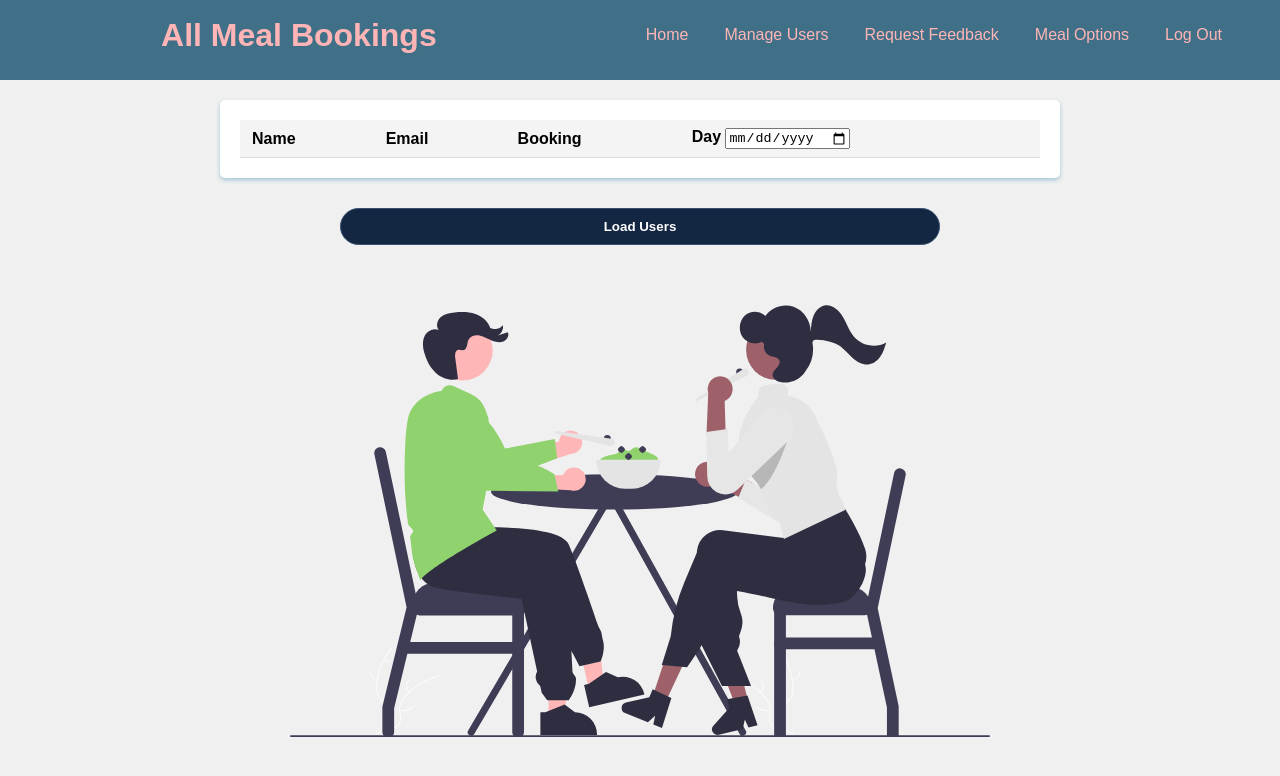
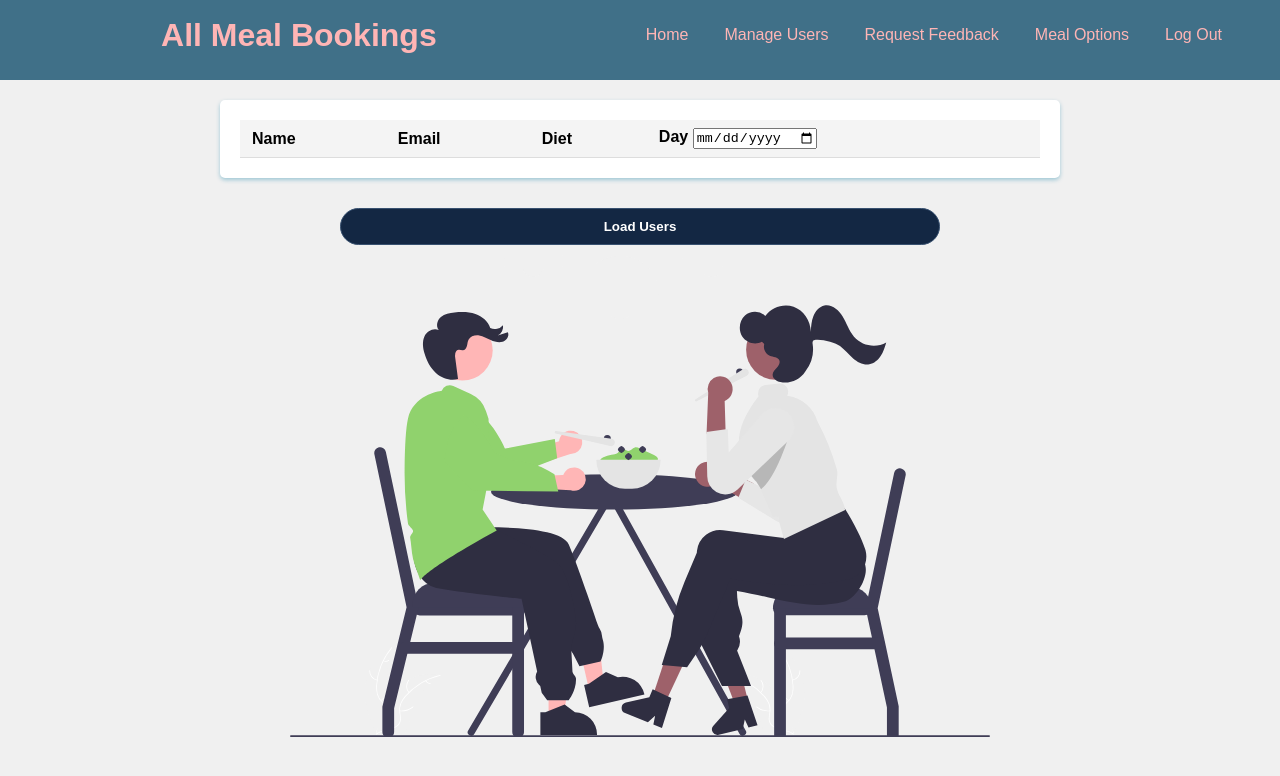
Before and after one commit to LunarrPhase/Staff-Relations-Managment, a website with bundled scripts: page src/all-meal-bookings.html in a window 1280 px wide. Built offline with nearby package versions, Linux system fonts and the light colour scheme; some icons are missing.

Commit message:
changed booking th to diet th

```diff
--- a/src/all-meal-bookings.html
+++ b/src/all-meal-bookings.html
@@ -41,7 +41,7 @@
                     <tr>
                         <th>Name</th>
                         <th>Email</th>
-                        <th>Booking</th>
+                        <th>Diet</th>
                         <th>Day
                             <input type="date" id="day" name="day" required>
 
```
